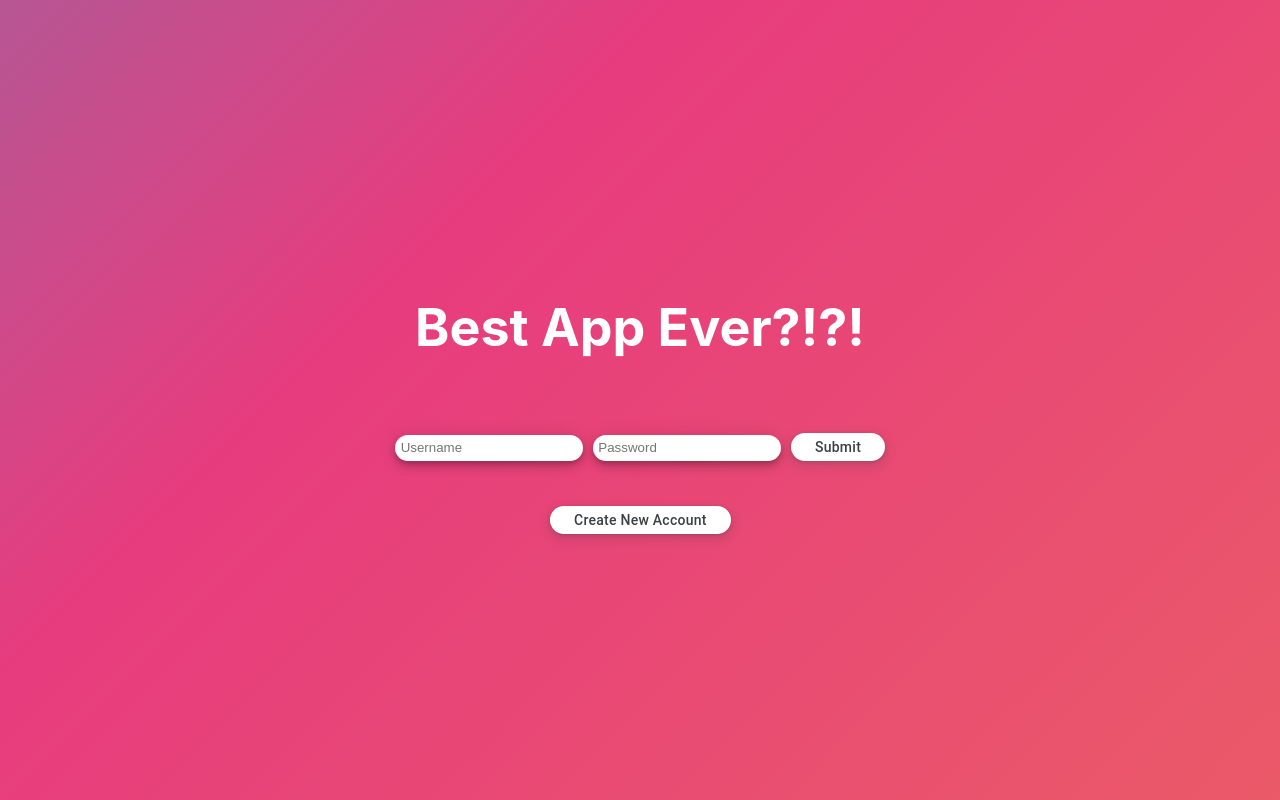
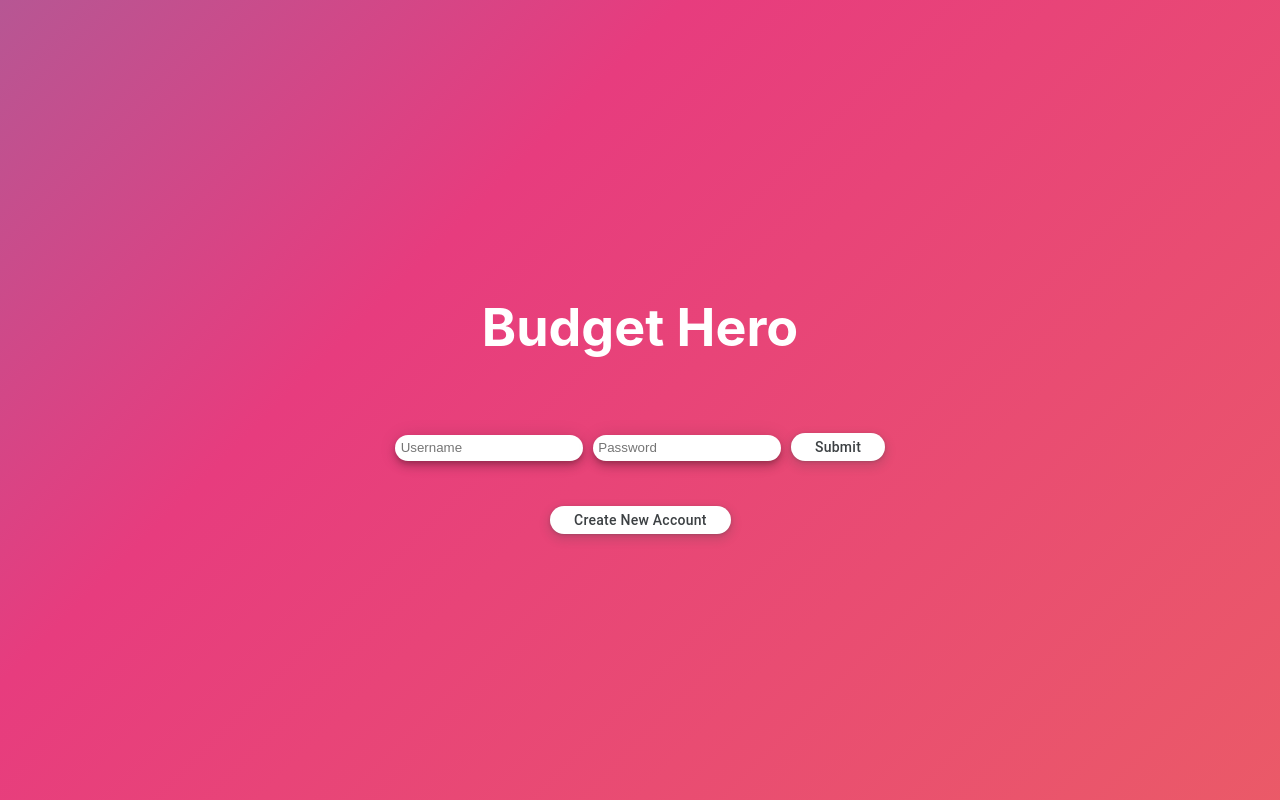
Before and after one commit to cwdalziel/bitcamp-2024, a React (Create React App) app: page / in a window 1280 px wide. Built offline with nearby package versions, Linux system fonts and the light colour scheme.

Commit message:
added title

```diff
--- a/src/Login.jsx
+++ b/src/Login.jsx
@@ -41,7 +41,7 @@ function Login(props) {
 
     return (<>
         {!create ? <>
-            <h1>Best App Ever?!?!</h1>
+            <h1>Budget Hero</h1>
             <form onSubmit={handleSubmit}>
                 <input className="input" type='text' name='username' placeholder='Username' value={login.username} onChange={handleChange} />
                 <input className="input" type='password' name='password' placeholder='Password' value={login.password} onChange={handleChange} />
```
